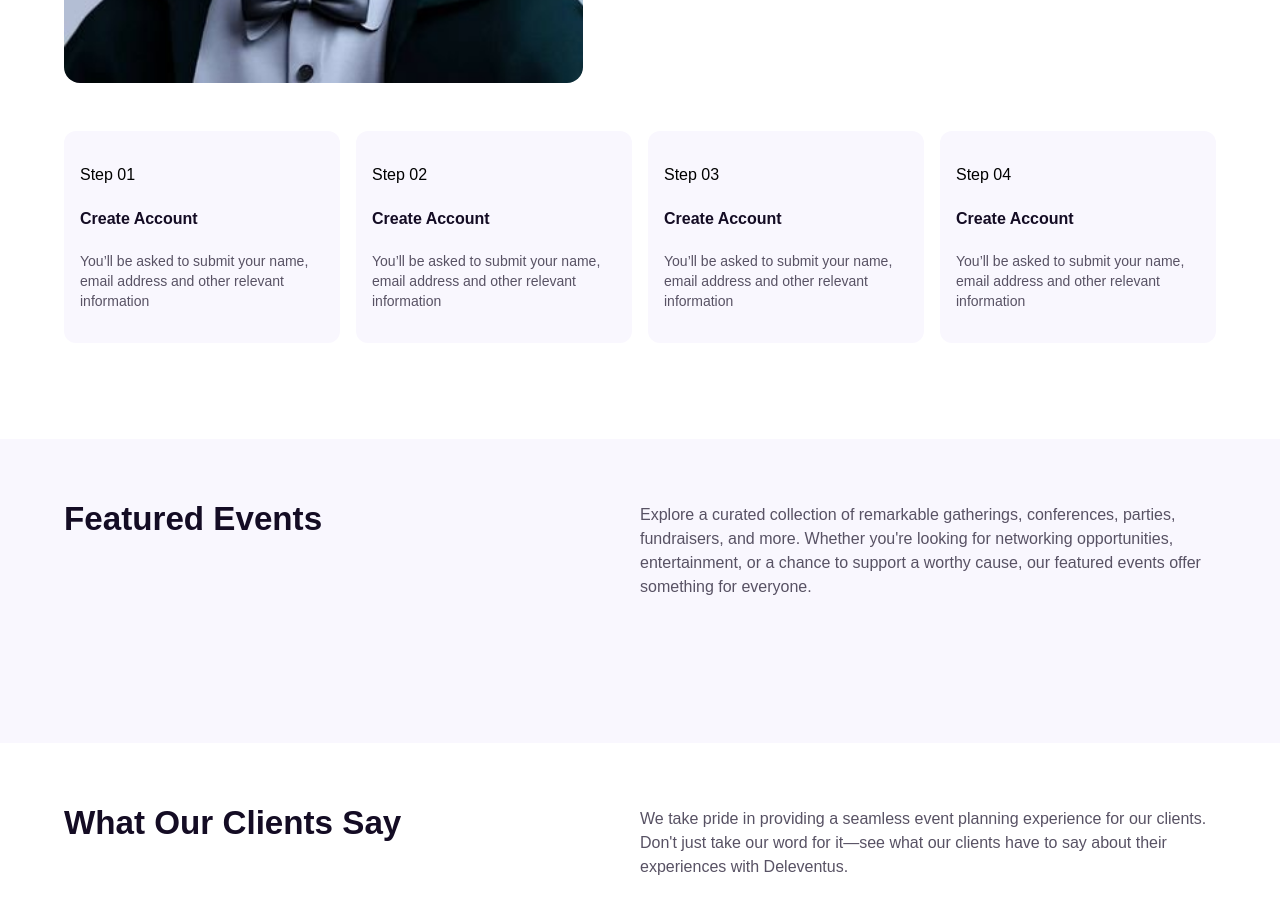
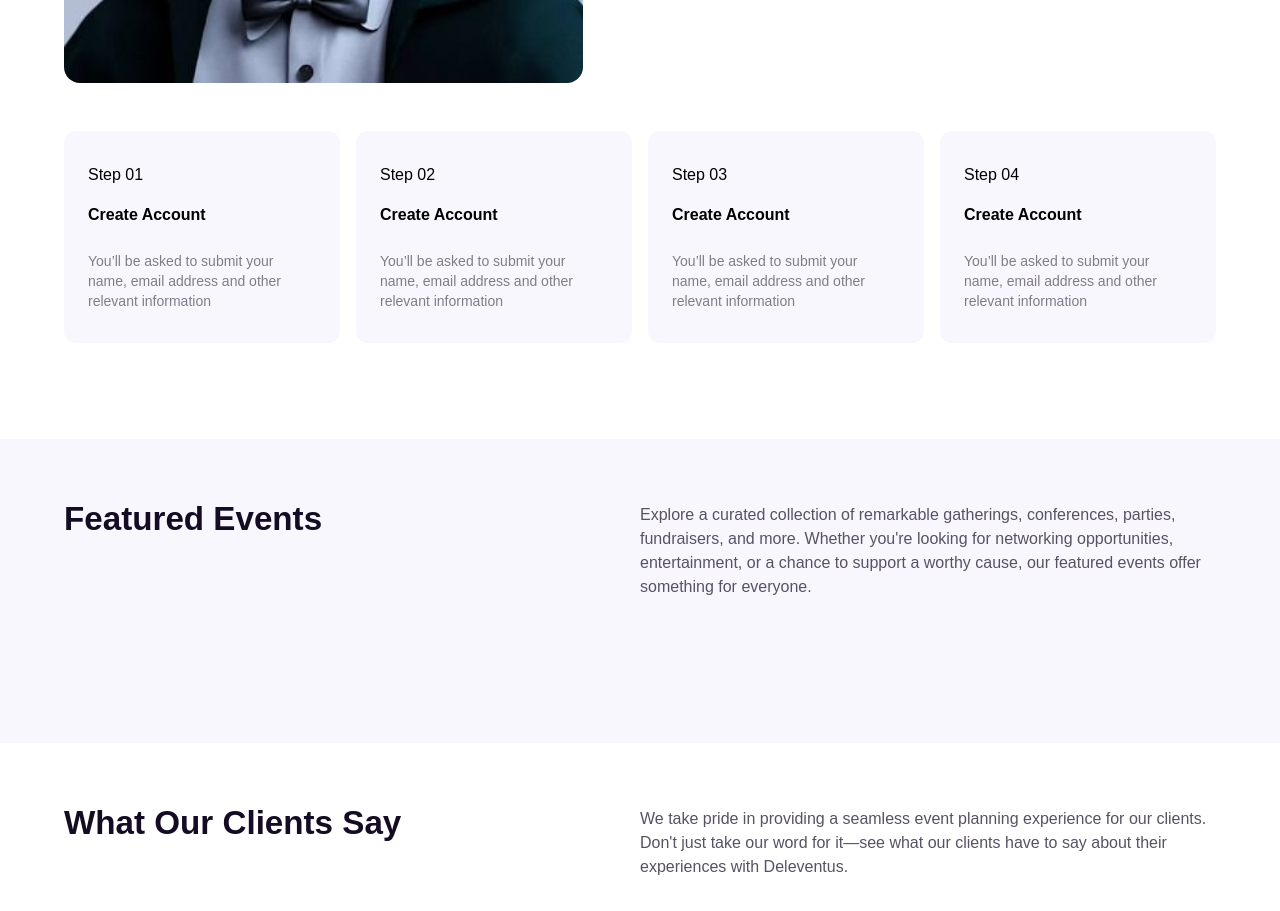
Before and after one commit to firerum/deleventus-frontend, a Next.js app: page / in a window 1280 px wide. Shown: the part 1460-2371 px from the top of the page. Built offline with nearby package versions, Linux system fonts and the light colour scheme; a web font is replaced by a local one.

Commit message:
hover effect on creat account

```diff
--- a/src/sections/landing-page/CreateAccountCard.jsx
+++ b/src/sections/landing-page/CreateAccountCard.jsx
@@ -1,12 +1,40 @@
+import { styled } from 'styled-components';
+
+const _Button = styled.button`
+    span:last-child {
+        color: #807c89;
+    }
+
+    &:hover {
+        background-image: linear-gradient(
+            180deg,
+            #f9e8be 0%,
+            #8a7980 0.59%,
+            #29194a 90%
+        );
+
+        span {
+            color: #fefbf4;
+        }
+
+        span:nth-child(2) {
+            color: #f8e4b2;
+        }
+    }
+`;
+
 export const CreateAccountCard = ({ title, step }) => {
     return (
-        <div className="bg-pry-purple text-left cursor-pointer py-8 px-4 rounded-xl max-w-md">
-            <header className="font-general mb-4">{step}</header>
-            <h3 className="font-semibold">{title}</h3>
-            <p className="hidden md:block text-sm">
+        <_Button
+            className="bg-pry-purple text-left cursor-pointer py-8 px-6 rounded-xl max-w-md"
+            onClick={() => console.log('clicked')}
+        >
+            <span className="block font-general mb-4">{step}</span>
+            <span className="block font-semibold mb-6">{title}</span>
+            <span className="hidden md:block text-sm">
                 You’ll be asked to submit your name, email address and other
                 relevant information
-            </p>
-        </div>
+            </span>
+        </_Button>
     );
 };
--- a/src/sections/landing-page/Home.jsx
+++ b/src/sections/landing-page/Home.jsx
@@ -34,7 +34,7 @@ export default function Home() {
             <section className="banner bg-pry-purple text-center xl:h-screen pt-24 px-6 md:px-16 -mx-6 md:-mx-16 ">
                 <div>
                     <h1>
-                        <span className="text-xs font-semibold md:text-base rounded-3xl py-2 px-6 mb-4 inline-block award-wining text-secondary-gold">
+                        <span className="text-xs font-semibold md:text-base rounded-3xl py-2 px-6 mb-4 inline-block bg-[#fefbf4] text-secondary-gold">
                             #1 Award-winning memory curation platform
                         </span>
                         <br />
--- a/src/styles/globals.css
+++ b/src/styles/globals.css
@@ -85,10 +85,6 @@ footer section:last-child {
     background-repeat: no-repeat;
 }
 
-.award-wining {
-    background-color: #fefbf4;
-}
-
 .faq {
     position: relative;
     overflow: hidden;
```
